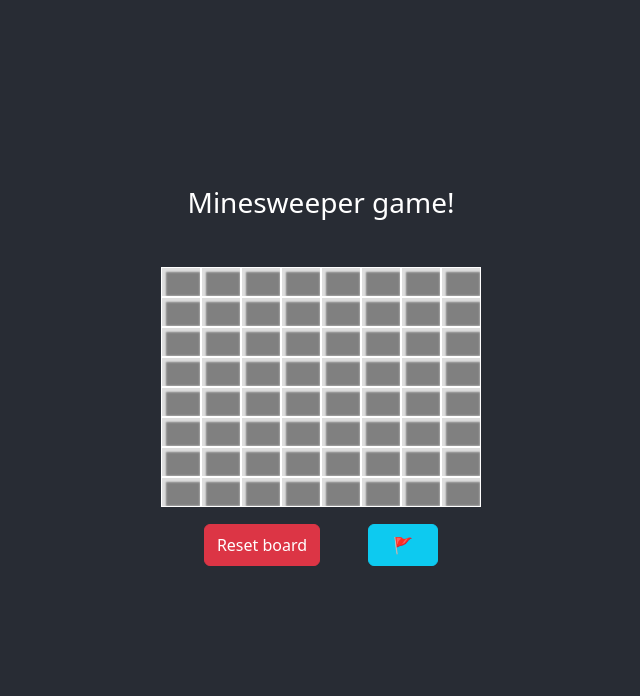
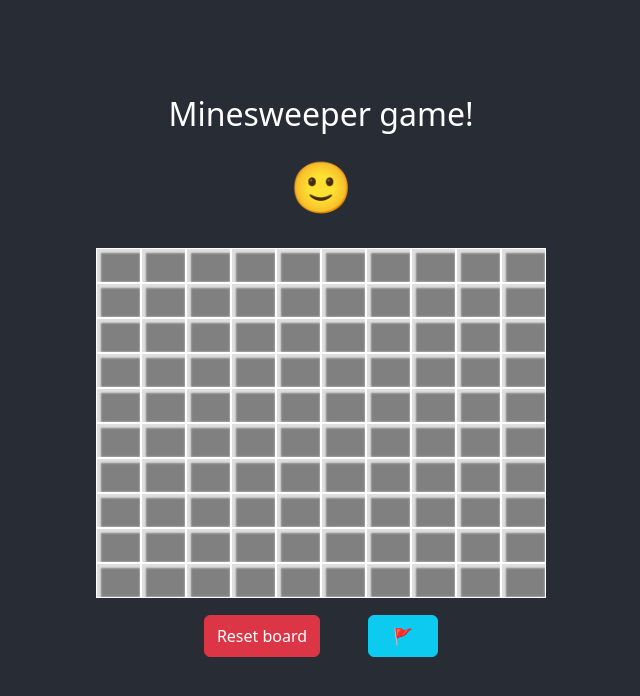
Before and after one commit to Samuel2131/MineSweeper, a React (Create React App) app: page / in a window 1280 px wide. Shown: the top 696 px of the page, without its empty margins (319-959 px from the left). Built offline with nearby package versions, Linux system fonts and the light colour scheme.

Commit message:
final commit

```diff
--- a/src/App.css
+++ b/src/App.css
@@ -1,3 +1,4 @@
+
 .App {
   text-align: center;
 }
@@ -54,9 +55,21 @@
   border: 1px solid white;
   font-family: Helvetica;
   font-weight: bold;
-  font-size: 0.7em;
+  font-size: 1em;
   display: flex;
   justify-content: center;
   align-items: center;
   box-shadow: inset 2px 2px 2px 2px #dedede;
+  cursor: pointer;
 }
+
+.emojiStyle{
+  font-size: 50px;
+  user-select: none;
+}
+
+.icon1{
+  font-size: 18px;
+  font-weight: bold;
+  font-style: italic;
+}
--- a/src/components/Minesweeper.tsx
+++ b/src/components/Minesweeper.tsx
@@ -1,13 +1,11 @@
 
 import React, { useEffect, useState } from "react";
 import { Cell, CellProps } from "./cell";
-//💣🚩😆
 
-const ROW = 8;
-const COL = 8;
-const BOMB_PERCENTAGE = 0.2;
+const ROW = 10;
+const COL = 10;
+const BOMB_PERCENTAGE = 0.1;//To set bomb quantity;
 
-//add numbers color, add emoji win and lose, control checkWin, add color bomb cell
 export const Minessweeper = () => {
     const [board, setBoard] = useState<JSX.Element[][]>(Array.from({length: ROW}, () => Array.from({length: COL})));
     const [flag, setFlag] = useState<boolean>(false);
@@ -26,16 +24,16 @@ export const Minessweeper = () => {
     }
 
     const setFlagInBoard = (cell : CellProps) => {
+        if(cell.isShown) return;
         cell.isFlag = !cell.isFlag;
         board[cell.row][cell.col] = <Cell cell={cell} clickCell={setCellClickFunction}/>;
         setBoard([...board]);
     }
 
+    //To set click function for only cell(for add flag or show cell);
     const setCellClickFunction = () => {
         for(let i=0;i<ROW;i++){
-            for(let j=0;j<COL;j++) {
-                board[i][j] = <Cell cell={board[i][j].props.cell} clickCell={!flag ? setFlagInBoard : clickCell}/>
-            }
+            for(let j=0;j<COL;j++) board[i][j] = <Cell cell={board[i][j].props.cell} clickCell={!flag ? setFlagInBoard : clickCell}/>
         }
         setFlag(!flag);
         setBoard([...board]);
@@ -48,9 +46,7 @@ export const Minessweeper = () => {
         if(!cell.isShown){
             cell.isShown = true
             cell.value = countBomb(cell);
-            if(cell.isFlag) {
-                cell.isShown = false;
-            }
+            if(cell.isFlag) cell.isShown = false;
             if(cell.value === 0 && !cell.isBomb && !cell.isFlag){
                 for(let i=cell.row-1;i<=cell.row+1;i++){
                     for(let j=cell.col-1;j<=cell.col+1;j++){
@@ -60,8 +56,27 @@ export const Minessweeper = () => {
             }
             board[cell.row][cell.col] = <Cell cell={cell} clickCell={clickCell}/>;
             setBoard([...board]);
-            if(cell.isBomb) setWin("Lose");
+            if(cell.isBomb) {
+                board[cell.row][cell.col] = <Cell cell={cell} clickCell={clickCell} background="red"/>;
+                setWin("Lose");
+                showAllBomb();
+            }
         }
+    }
+
+    //To show all bomb position after win or lose;
+    const showAllBomb = () => {
+        for(let i=0;i<ROW;i++){
+            for(let j=0;j<COL;j++){
+                if(!board[i][j].props.cell.isShown && ((board[i][j].props.cell.isBomb) || (board[i][j].props.cell.isBomb && board[i][j].props.cell.isFlag))) {
+                    board[i][j].props.cell.isShown = true;
+                    board[i][j].props.cell.value = countBomb(board[i][j].props.cell);
+                    board[i][j].props.cell.isFlag = false;
+                    board[i][j] = <Cell cell={board[i][j].props.cell} clickCell={clickCell}/>;
+                }
+            }
+        }
+        setBoard([...board]);
     }
 
     const initBoard = () => {
@@ -86,23 +101,27 @@ export const Minessweeper = () => {
     }, []);
 
     useEffect(() => {
-        if(checkWin()) setWin("Win");
+        if(checkWin() && win === "InProgess") {
+            setWin("Win");
+            showAllBomb();
+        }
     // eslint-disable-next-line react-hooks/exhaustive-deps
     }, [board])
 
     return(
         <div className="d-flex mb-5">
             <div>
-                <h1 className="fs-3 mb-5">Minesweeper game!</h1>
-                {win === "Win" ? <h1 className="fs-3 mb-3">You Won!</h1> : win === "Lose" ? <h1 className="fs-3 ">You Lose!</h1> : null}
-                <div className="container game-board" style={{pointerEvents: (win === "Lose" || win === "Win") ? "none" : "all"}}>
+                <h1 className="fs-2 mb-3">Minesweeper game!</h1>
+                {win === "Win" ? <h1 className="fs-2">You Won!</h1> : win === "Lose" ? <h1 className="fs-2">You Lose!</h1> : null}
+                {<span className="emojiStyle">{win === "Win" ? '😆' : win === "Lose" ? '😣' : '🙂'}</span>}
+                <div className="container game-board mt-4" style={{pointerEvents: (win === "Lose" || win === "Win") ? "none" : "all"}}>
                     {React.Children.toArray(board.map((arr, i) => {
                         return <div className="row">{React.Children.toArray(arr.map((_, j) => board[i][j]))}</div>;
                     }))}
                 </div>
                 <div className="mt-3">
                     <button type="button" className="btn btn-danger py-2" onClick={() => reset()}>Reset board</button>
-                    <button type="button" className="btn btn-info ms-5 py-2 px-4" onClick={() => setCellClickFunction()}>🚩</button>
+                    <button type="button" className="btn btn-info ms-5 py-2 px-4" onClick={() => setCellClickFunction()}>{flag ? <span className="icon1">1</span> : '🚩'}</button>
                 </div>
             </div>
         </div>
--- a/src/components/cell.tsx
+++ b/src/components/cell.tsx
@@ -9,14 +9,19 @@ export type CellProps = {
 }
 
 type Props = {
-    cell: CellProps,
+    cell: CellProps;
+    background?: string;
     clickCell: (cell: CellProps) => void;
 }
 
-export const Cell = ({cell, clickCell}: Props) => {
+const numberColors: string[] = ["#0020C2", "green", "yellow", "#00008B", "#A0522D", "#00FFFF", "black", "red"];
+
+export const Cell = ({cell, clickCell, background}: Props) => {
     const {value, isBomb, isFlag, isShown} = cell;
     const shadow = isShown ? "none" : "inset 2px 2px 2px 2px #dedede";
     return (
-        <div className="col box" onClick={() => clickCell(cell)} style={{width: 40, height:30, boxShadow: shadow}}>{isFlag ? '🚩' : isShown ? (isBomb ?  '💣' : value) : null}</div>
+        <div className="col box" onClick={() => clickCell(cell)} style={{width: 45, height:35, boxShadow: shadow, backgroundColor: background || "gray"}}>
+            {isFlag ? '🚩' : isShown ? (isBomb ?  '💣' : value ? <span style={{color: numberColors[value-1]}}>{value}</span> : null) : null}
+        </div>
     );
 }
```
